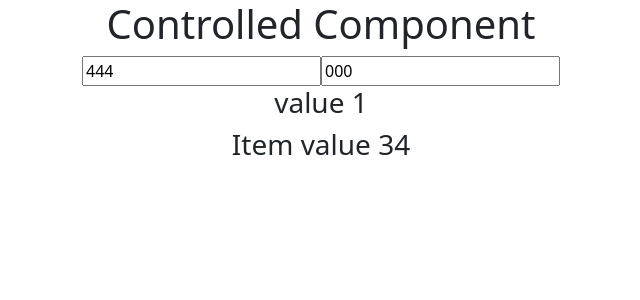
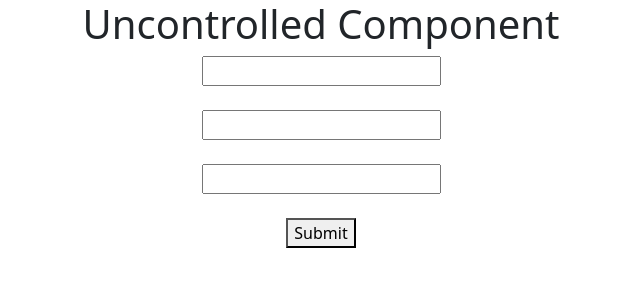
Before and after one commit to Arvindkr123/React-Learning, a React (Create React App) app: page / in a window 1280 px wide. Shown: the top 300 px of the page, without its empty margins (319-959 px from the left). Built offline with nearby package versions, Linux system fonts and the light colour scheme.

Commit message:
uncontrolled Component

```diff
--- a/src/App.js
+++ b/src/App.js
@@ -1,56 +1,28 @@
 import logo from './logo.svg';
 import './App.css';
-import React, { useState } from 'react'
 
-/* Controlled Component it can have the input fields and it can be handled by the
-   React State.
- */
-class App extends React.Component {
-  constructor() {
-    super();
-    this.state = {
-      val: 1,
-      item: 34,
-    };
+import React, { useRef } from 'react'
+
+function App() {
+  let inputRef = useRef(null)
+  let inputRef2 = useRef(null)
+  function submitForm(e) {
+    e.preventDefault();
+    console.warn(`input filed 1 value ${inputRef.current.value}`)
+    console.warn(`input filed 2 value ${inputRef2.current.value}`)
+    let input3 = document.getElementById('input3').value;
+    console.warn(`input filed 3 value ${input3}`)
   }
-
-  render() {
-    return (
-      <div className='App'>
-        <h1>Controlled Component</h1>
-        <input type='text' defaultValue={'444'} onChange={(e) => this.setState({ val: e.target.value })} />
-        <input type='text' defaultValue={'000'} onChange={(e) => this.setState({ item: e.target.value })} />
-        <h3>value {this.state.val}</h3>
-        <h3>Item value {this.state.item}</h3>
-      </div>
-    );
-  }
+  return (
+    <div className='App'>
+      <h1>Uncontrolled Component</h1>
+      <form onSubmit={submitForm}>
+        <input ref={inputRef} type="text" /><br /><br />
+        <input ref={inputRef2} type="text" /><br /><br />
+        <input id="input3" type="text" /><br /><br />
+        <button>Submit</button>
+      </form>
+    </div>
+  )
 }
-// function App() {
-//   let [val, setVal] = useState()
-//   let [item, setItem] = useState()
-//   return (
-//     <div className='App'>
-//       <h1>Controlled Component</h1>
-//       <input type="text" defaultValue={'444'} onChange={(e)=>setVal(e.target.value)}/>
-//       <input type="text" defaultValue={'000'} onChange={(e)=>setItem(e.target.value)}/>
-//       <h3>value {val}</h3>
-//       <h3>Item value {item}</h3>
-//     </div>
-//   )
-// }
-// function App() {
-//   let [val, setVal] = useState("000")
-//   let [item, setItem] = useState("666")
-//   return (
-//     <div className='App'>
-//       <h1>Controlled Component</h1>
-//       <input type="text" value={val} onChange={(e)=>setVal(e.target.value)}/>
-//       <input type="text" value={item} onChange={(e)=>setItem(e.target.value)}/>
-//       <h3>value {val}</h3>
-//       <h3>Item value {item}</h3>
-//     </div>
-//   )
-// }
-
 export default App;
```
